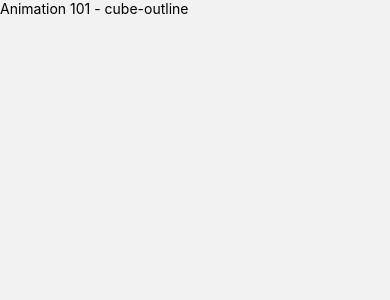
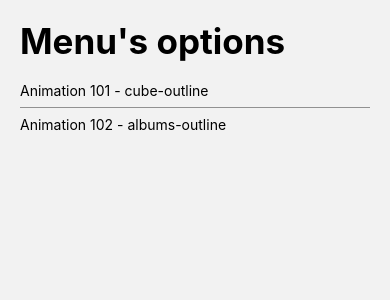
Before and after one commit to belenjn/components-project-react-native, a React Native app: screen /HomeScreen in a window 390 px wide. Shown: the top 300 px of the page. Built offline with nearby package versions, Linux system fonts and the light colour scheme.

Commit message:
AppTheme & separator created

```diff
--- a/src/screens/HomeScreen.tsx
+++ b/src/screens/HomeScreen.tsx
@@ -2,7 +2,9 @@
 import React from 'react';
 import {Text, View} from 'react-native';
 import {FlatList} from 'react-native-gesture-handler';
+import {useSafeAreaInsets} from 'react-native-safe-area-context';
 // import Icon from 'react-native-vector-icons/Ionicons';
+import {styles} from '../theme/appTheme';
 
 interface MenuItem {
   name: string;
@@ -16,9 +18,15 @@
     icon: 'cube-outline',
     component: 'Animation101Screen ',
   },
+  {
+    name: 'Animation 102',
+    icon: 'albums-outline',
+    component: 'Animation102Screen ',
+  },
 ];
 
 export const HomeScreen = () => {
+  const {top} = useSafeAreaInsets();
   const renderMenuItem = (menuItem: MenuItem) => {
     return (
       <View>
@@ -28,12 +36,35 @@
       </View>
     );
   };
+
+  const renderListHeader = () => {
+    return (
+      <View style={{marginTop: top + 20, marginBottom: 20}}>
+        <Text style={styles.title}>Menu's options</Text>
+      </View>
+    );
+  };
+
+  const itemSeparator = () => {
+    return (
+      <View
+        style={{
+          borderBottomWidth: 1,
+          opacity: 0.4,
+          marginVertical: 8,
+        }}
+      />
+    );
+  };
+
   return (
-    <View style={{flex: 1}}>
+    <View style={{flex: 1, ...styles.globalMargin}}>
       <FlatList
         data={menuItems}
         renderItem={({item}) => renderMenuItem(item)}
         keyExtractor={item => item.name}
+        ListHeaderComponent={() => renderListHeader()}
+        ItemSeparatorComponent={() => itemSeparator()}
       />
     </View>
   );
--- /dev/null
+++ b/src/theme/appTheme.tsx
@@ -0,0 +1,11 @@
+import {StyleSheet} from 'react-native';
+
+export const styles = StyleSheet.create({
+  globalMargin: {
+    marginHorizontal: 20,
+  },
+  title: {
+    fontSize: 35,
+    fontWeight: 'bold',
+  },
+});
```
